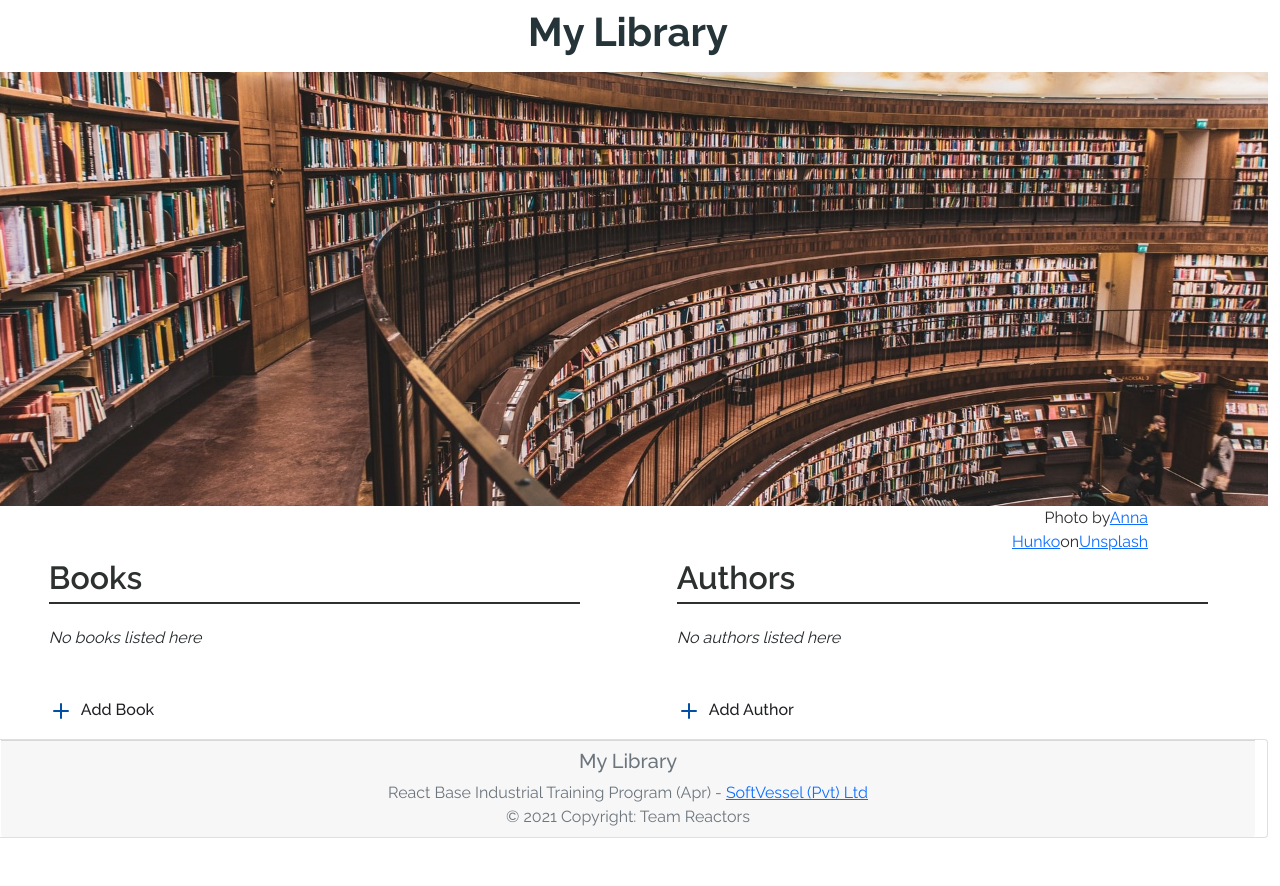
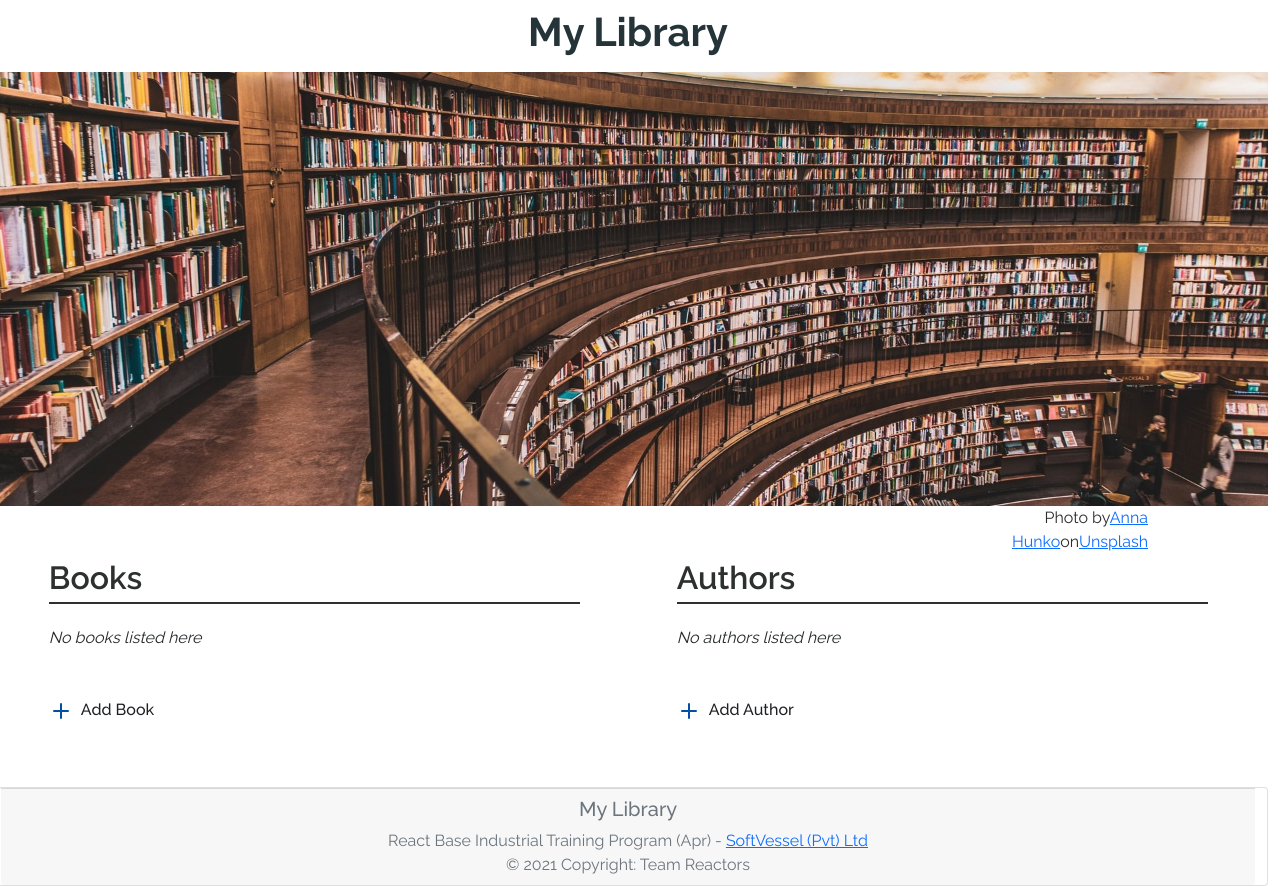
Before and after one commit to IsuruVihan/library_app_reactors, a React (Create React App) app: page / in a window 1280 px wide. Before the commit the page ends 838 px from the top, so only its background shows below. Built offline with nearby package versions, Linux system fonts and the light colour scheme.

Commit message:
Footer margin-top added

```diff
--- a/src/components/Footer/LibraryFooter.tsx
+++ b/src/components/Footer/LibraryFooter.tsx
@@ -1,10 +1,9 @@
 import React from "react";
-import {MDBCol, MDBContainer, MDBFooter, MDBRow} from "mdbreact";
 import {Card} from "react-bootstrap";
 
 const LibraryFooter:React.FC = () => {
     return(
-        <Card className="text-center">
+        <Card className="text-center mt-lg-5">
             <Card.Footer className="text-muted">
                 <Card.Title>My Library</Card.Title>
                 <Card.Text>
```
